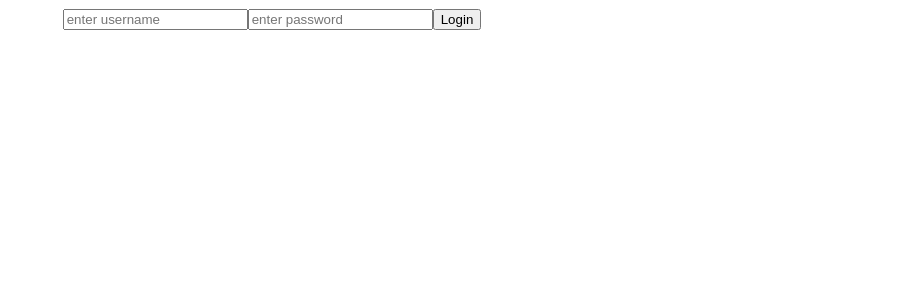
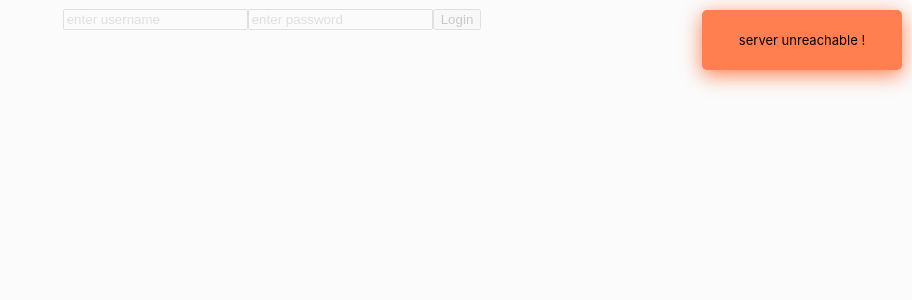
Before and after one commit to Naveen-Jangir-1984/free-mail-app, a React (Create React App) app: page / in a window 1280 px wide. Shown: the top 300 px of the page, without its empty margins (368-1280 px from the left). Built offline with nearby package versions, Linux system fonts and the light colour scheme; no server answers.

Commit message:
set up global banner

```diff
--- a/public/index.html
+++ b/public/index.html
@@ -10,34 +10,11 @@
       content="Web site created using create-react-app"
     />
     <link rel="apple-touch-icon" href="%PUBLIC_URL%/logo192.png" />
-    <!--
-      manifest.json provides metadata used when your web app is installed on a
-      user's mobile device or desktop. See https://developers.google.com/web/fundamentals/web-app-manifest/
-    -->
     <link rel="manifest" href="%PUBLIC_URL%/manifest.json" />
-    <!--
-      Notice the use of %PUBLIC_URL% in the tags above.
-      It will be replaced with the URL of the `public` folder during the build.
-      Only files inside the `public` folder can be referenced from the HTML.
-
-      Unlike "/favicon.ico" or "favicon.ico", "%PUBLIC_URL%/favicon.ico" will
-      work correctly both with client-side routing and a non-root public URL.
-      Learn how to configure a non-root public URL by running `npm run build`.
-    -->
-    <title>React App</title>
+    <title>Freemail</title>
   </head>
   <body>
     <noscript>You need to enable JavaScript to run this app.</noscript>
     <div id="root"></div>
-    <!--
-      This HTML file is a template.
-      If you open it directly in the browser, you will see an empty page.
-
-      You can add webfonts, meta tags, or analytics to this file.
-      The build step will place the bundled scripts into the <body> tag.
-
-      To begin the development, run `npm start` or `yarn start`.
-      To create a production bundle, use `npm run build` or `yarn build`.
-    -->
   </body>
 </html>
--- a/src/App.css
+++ b/src/App.css
@@ -1,11 +1,13 @@
 .App {
   text-align: center;
 }
+
 .Dashboard {
   display: flex;
   flex-direction: column;
   row-gap: 10px;
 }
+
 .userinfo {
   display: flex;
   justify-content: space-between;
@@ -13,12 +15,14 @@
   padding: 0 2px;
   box-sizing: border-box;
 }
+
 .emails {
   display: flex;
   flex-direction: row;
   justify-content: space-around;
   font-size: 14px;
 }
+
 .email_category,
 .email_summary,
 .email_details {
@@ -27,6 +31,7 @@
   justify-content: left;
   row-gap: 1vh;
 }
+
 .email_category {
   width: 15vw;
   height: auto;
@@ -35,6 +40,7 @@
   box-sizing: border-box;
   border-radius: 5px;
 }
+
 .email_summary {
   width: 30vw;
   height: auto;
@@ -43,6 +49,7 @@
   box-sizing: border-box;
   border-radius: 5px;
 }
+
 .email_details {
   width: 50vw;
   height: auto;
@@ -51,24 +58,28 @@
   box-sizing: border-box;
   border-radius: 5px;
 }
+
 .email_category div,
 .email_summary div,
 .email_details div {
   text-align: left;
 }
+
 .email_view {
   display: flex;
   flex-direction: column;
   row-gap: 1vh;
 }
+
 .logout {
   outline: none;
   border: none;
-  background-color: transparent;
+  background-color: lightcoral;
   border-radius: 5px;
   padding: 3px 8px;
   box-sizing: border-box;
 }
-.logout:hover {
-  background-color: lightpink;
+
+button {
+  cursor: pointer;
 }
--- a/src/App.js
+++ b/src/App.js
@@ -1,11 +1,32 @@
-import { useState } from "react";
+import { useState, useEffect } from "react";
 import Login from "./components/Login.js";
 import Dashboard from "./components/Dashboard.js";
 import "./App.css";
+import Banner from "./components/Banner.js";
 
 export default function App() {
   // sessionStorage.removeItem("user");
   // sessionStorage.removeItem("emails");
+  const [banner, setBanner] = useState(
+    {
+      display: false,
+      text: "",
+      color: "",
+      close: false,
+    }
+  );
+  useEffect(() => {
+    fetch("http://localhost:8080/network")
+      .then((res) => res.text())
+      .catch(error => setBanner(
+        {
+          display: true,
+          text: "server unreachable !",
+          color: "coral",
+          close: false,
+        }
+      ));
+  }, [])
   const [user, setUser] = useState(
     JSON.parse(sessionStorage.getItem("user")) !== null
       ? JSON.parse(sessionStorage.getItem("user"))
@@ -50,7 +71,13 @@ export default function App() {
           setEmails(data.emails);
           setError(false);
         }
-      });
+      })
+      .catch(error => setBanner({
+        display: true,
+        text: "server unavailable !",
+        color: "coral",
+        close: false,
+      }));
   };
   const handleLogoutButton = () => {
     fetch("http://localhost:8080/logout", {
@@ -75,7 +102,13 @@ export default function App() {
           sessionStorage.removeItem("user");
           sessionStorage.removeItem("emails");
         }
-      });
+      })
+      .catch(error => setBanner({
+        display: true,
+        text: "server unavailable !",
+        color: "coral",
+        close: false,
+      }));
   };
   const handleCategoryClick = (category) => {
     fetch("http://localhost:8080/updateCategory", {
@@ -98,7 +131,13 @@ export default function App() {
             JSON.stringify({ ...user, lastSelectedCategory: category })
           );
         }
-      });
+      })
+      .catch(error => setBanner({
+        display: true,
+        text: "server unavailable !",
+        color: "coral",
+        close: false,
+      }));
   };
   const handleMailClick = (id, category) => {
     fetch("http://localhost:8080/updateEmail", {
@@ -119,7 +158,13 @@ export default function App() {
           setEmails(JSON.parse(data));
           sessionStorage.setItem("emails", JSON.stringify(data));
         }
-      });
+      })
+      .catch(error => setBanner({
+        display: true,
+        text: "server unavailable !",
+        color: "coral",
+        close: false,
+      }));
   };
   const handleDeleteButton = (id) => {
     fetch("http://localhost:8080/deleteEmail", {
@@ -139,8 +184,22 @@ export default function App() {
           setEmails(JSON.parse(data));
           sessionStorage.setItem("emails", JSON.stringify(data));
         }
-      });
+      })
+      .catch(error => setBanner({
+        display: true,
+        text: "server unavailable !",
+        color: "coral",
+        close: false,
+      }));
   };
+  const handleBannerClose = () => {
+    setBanner({
+      display: false,
+      text: "",
+      color: "",
+      close: false,
+    })
+  }
   return (
     <div className="App">
       {user.isLogged ? (
@@ -155,6 +214,7 @@ export default function App() {
       ) : (
           <Login handleLoginButton={handleLoginButton} error={error} />
         )}
+      <Banner banner={banner} handleBannerClose={handleBannerClose} />
     </div>
   );
 }
--- /dev/null
+++ b/src/components/Banner.js
@@ -0,0 +1,48 @@
+const Banner = ({ banner, handleBannerClose }) => {
+  const { display, text, color, close } = banner
+  const bannerLayout = {
+    position: "absolute",
+    top: display ? "0" : "-100%",
+    left: "0",
+    width: "100vw",
+    height: "100vh",
+    borderRadius: "5px",
+    backgroundColor: "rgba(250,250,250,0.8)",
+  }
+  const bannerStyle = {
+    position: "absolute",
+    top: "10px",
+    right: "10px",
+    width: "200px",
+    height: "60px",
+    borderRadius: "5px",
+    boxShadow: "0 5px 20px 0 " + color,
+    backgroundColor: color,
+    display: "flex",
+    justifyContent: "center",
+    alignItems: "center",
+    fontSize: "13px",
+  }
+  const closeStyle = {
+    position: "absolute",
+    top: "5px",
+    right: "15px",
+    width: "5px",
+    height: "5px",
+    fontWeight: "bold",
+    cursor: "pointer",
+  }
+  return <div style={bannerLayout}>
+    <div style={bannerStyle}>
+      <div>{text}</div>
+      {close && <div
+        style={closeStyle}
+        onClick={() => handleBannerClose()}
+      >
+        x
+      </div>}
+    </div>
+  </div>
+}
+
+export default Banner;
--- /dev/null
+++ b/src/components/Categories.js
@@ -0,0 +1,24 @@
+import Category from './Category.js'
+
+const Categories = ({
+  user,
+  emails,
+  selectionColor,
+  handleCategoryClick
+}) => {
+  return (
+    <div className="email_category">
+      {Object.keys(emails).map(
+        (property, index) => (<Category
+          key={index}
+          user={user}
+          emails={emails}
+          property={property}
+          selectionColor={selectionColor}
+          handleCategoryClick={handleCategoryClick}
+        />))
+      }
+    </div>)
+}
+
+export default Categories;
--- /dev/null
+++ b/src/components/Category.js
@@ -0,0 +1,32 @@
+const Category = ({
+  user,
+  emails,
+  property,
+  selectionColor,
+  handleCategoryClick
+}) => {
+  return (
+    <div
+      style={{
+        fontWeight: emails[property].filter((mail) => !mail.isRead)
+          .length
+          ? "bold"
+          : "normal",
+        backgroundColor:
+          user.lastSelectedCategory === property
+            ? selectionColor
+            : "transparent",
+        borderRadius: "5px",
+        padding: "0 5px 2px 5px",
+        boxSizing: "border-box",
+      }}
+      onClick={() => handleCategoryClick(property)}
+    >
+      {property}
+      {emails[property].filter((mail) => !mail.isRead).length
+        ? ` (${emails[property].filter((mail) => !mail.isRead).length})`
+        : ""}
+    </div>)
+}
+
+export default Category;
--- a/src/components/Dashboard.js
+++ b/src/components/Dashboard.js
@@ -1,3 +1,4 @@
+import Categories from "./Categories.js"
 const Dashboard = ({
   user,
   emails,
@@ -25,32 +26,12 @@ const Dashboard = ({
         </button>
       </div>
       <div className="emails">
-        <div className="email_category">
-          {Object.keys(emails).map((property, index) => (
-            <div
-              key={index}
-              style={{
-                fontWeight: emails[property].filter((mail) => !mail.isRead)
-                  .length
-                  ? "bold"
-                  : "normal",
-                backgroundColor:
-                  user.lastSelectedCategory === property
-                    ? selectionColor
-                    : "transparent",
-                borderRadius: "5px",
-                padding: "0 5px 2px 5px",
-                boxSizing: "border-box",
-              }}
-              onClick={() => handleCategoryClick(property)}
-            >
-              {property}
-              {emails[property].filter((mail) => !mail.isRead).length
-                ? ` (${emails[property].filter((mail) => !mail.isRead).length})`
-                : ""}
-            </div>
-          ))}
-        </div>
+        <Categories
+          user={user}
+          emails={emails}
+          selectionColor={selectionColor}
+          handleCategoryClick={handleCategoryClick}
+        />
         <div className="email_summary">
           {Object.keys(emails).map(
             (property) =>
@@ -64,6 +45,7 @@ const Dashboard = ({
                     borderRadius: "5px",
                     padding: "0 5px 2px 5px",
                     boxSizing: "border-box",
+                    cursor: "pointer",
                   }}
                   onClick={() => handleMailClick(mail.id, property)}
                 >
@@ -176,6 +158,9 @@ const Dashboard = ({
                       <button
                         style={{
                           width: "50px",
+                          border: "none",
+                          borderRadius: "5px",
+                          backgroundColor: selectionColor,
                         }}
                         onClick={() => handleDeleteButton(mail.id)}
                       >
```
Also changed, not shown: src/server/server.js (+6 -3 lines). Lines whose indentation alone changed are shown as unchanged.
